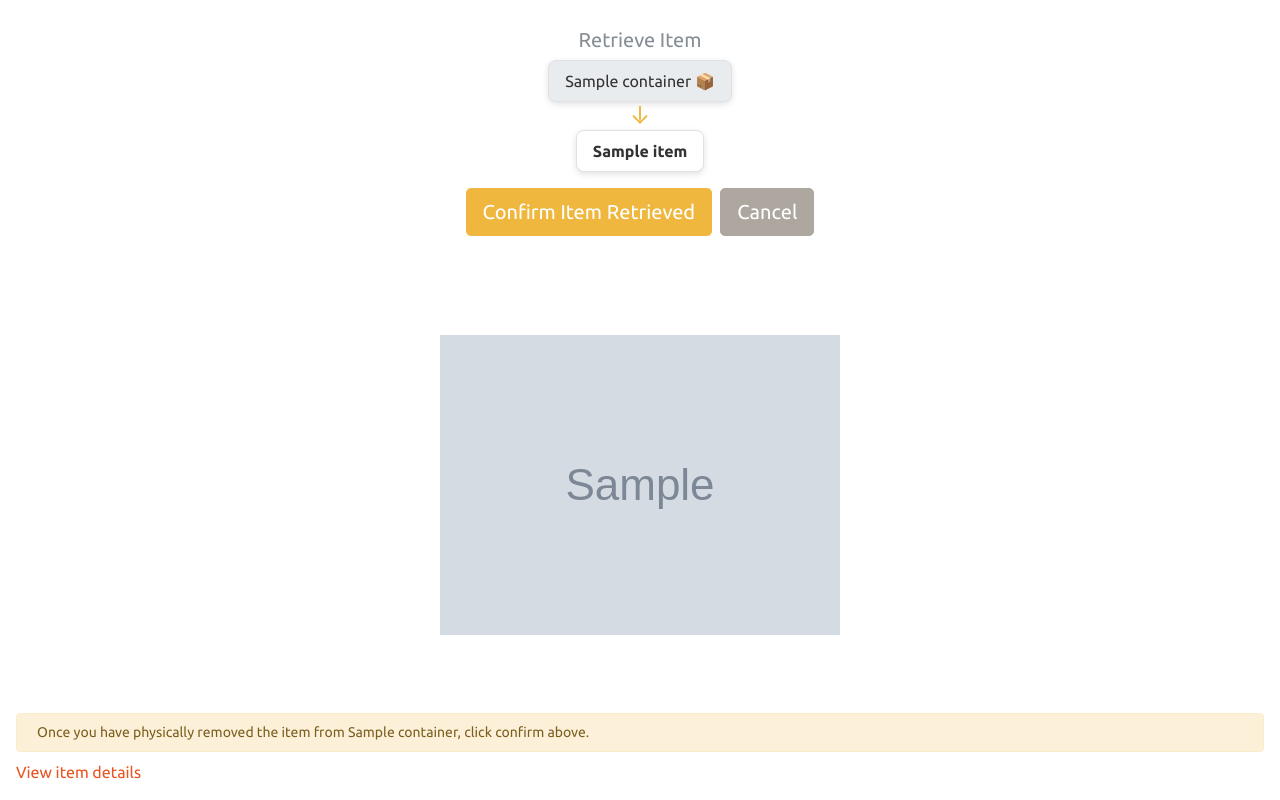
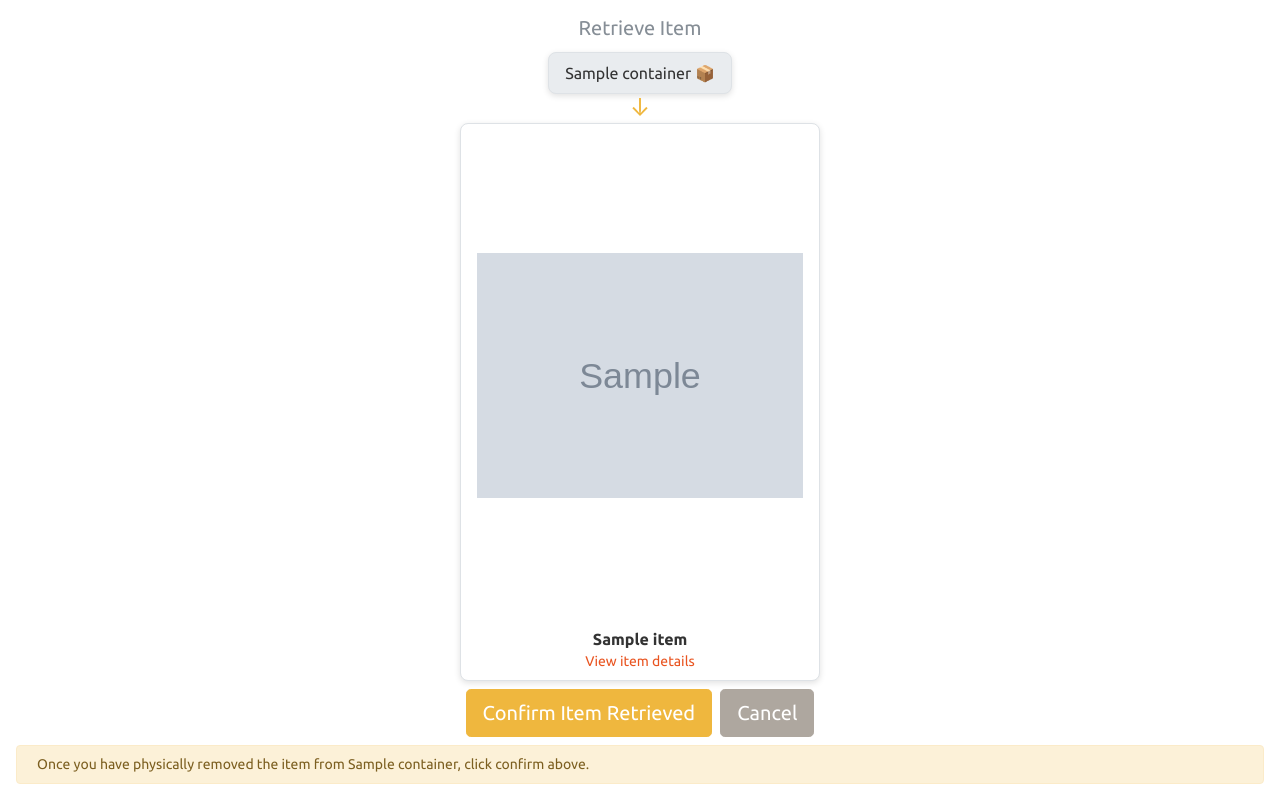
Before and after one commit to tim-fan/hordor, a Django app: page /inventory/1/item/retrieve in a window 1280 px wide. Run offline with Django 3.2, Linux system fonts and the light colour scheme; a user stored in the database is signed in; tables that the repository leaves empty hold one stand-in row (values such as "Sample post"); grey boxes marked "Sample" are stand-in pictures; some libraries are stand-ins or nearby versions.

Commit message:
Store/retrieve: put item photo and "view details" link inside the item card
The photo and link used to live in separate flex regions below the cards
with a fixed 33vh cap on the cards area. Now the photo and link are part
of the item card itself, and the cards region grows to fill whatever
space remains between the header and the confirm/cancel controls.

Co-Authored-By: Claude Sonnet 5 <noreply@anthropic.com>

```diff
--- a/hordor/inventory/templates/inventory/retrieve_item.html
+++ b/hordor/inventory/templates/inventory/retrieve_item.html
@@ -15,43 +15,77 @@
         font-size: 1.5rem;
         line-height: 1.2;
     }
+
+    .flow-card-photo {
+        display: flex;
+        flex-direction: column;
+        width: 100%;
+        max-width: 360px;
+        min-height: 0;
+    }
+
+    .flow-card-photo-image {
+        flex: 1 1 auto;
+        min-height: 0;
+        display: flex;
+        align-items: center;
+        justify-content: center;
+        overflow: hidden;
+        margin-bottom: 0.5rem;
+    }
+
+    .flow-card-photo-image img {
+        max-width: 100%;
+        max-height: 100%;
+        object-fit: contain;
+    }
+
+    .flow-card-photo-footer {
+        flex: 0 0 auto;
+        text-align: center;
+        word-break: break-word;
+    }
 </style>
 
 <form method="post" class="d-flex flex-column" style="height: 100vh; height: 100dvh; overflow: hidden;">
     {% csrf_token %}
-    <div class="px-3 flex-shrink-0 d-flex flex-column justify-content-center align-items-center text-center"
-         style="flex: 0 0 33vh;">
-        <h5 class="text-muted mb-2">Retrieve Item</h5>
 
-        <div class="flow-card bg-light">
+    <div class="px-3 pt-3 pb-1 flex-shrink-0 text-center">
+        <h5 class="text-muted mb-0">Retrieve Item</h5>
+    </div>
+
+    <div class="flex-grow-1 d-flex flex-column align-items-center justify-content-center px-3 py-2"
+         style="min-height: 0;">
+
+        <div class="flow-card bg-light flex-shrink-0">
             {{ container.name }} &#128230;
         </div>
 
-        <div class="flow-arrow text-warning">&darr;</div>
+        <div class="flow-arrow text-warning flex-shrink-0">&darr;</div>
 
-        <div class="flow-card">
-            <strong>{{ item.name }}</strong>
+        <div class="flow-card flow-card-photo{% if item.main_photo %} flex-grow-1{% endif %}">
+            {% if item.main_photo %}
+            <div class="flow-card-photo-image">
+                <img src="{{ item.main_photo.image.url }}" alt="{{ item.name }}">
+            </div>
+            {% endif %}
+            <div class="flow-card-photo-footer">
+                <strong>{{ item.name }}</strong>
+                <div class="small"><a href="{% url 'inventory:item_detail' item.id %}">View item details</a></div>
+            </div>
         </div>
 
-        <div class="mt-3 d-flex justify-content-center">
+    </div>
+
+    <div class="px-3 pb-3 flex-shrink-0">
+        <div class="d-flex justify-content-center mb-2">
             <button type="submit" class="btn btn-warning btn-lg mr-2">Confirm Item Retrieved</button>
             <a href="{% url 'inventory:item_detail' item.id %}" class="btn btn-secondary btn-lg">Cancel</a>
         </div>
-    </div>
 
-    <div class="flex-grow-1 d-flex align-items-center justify-content-center px-3" style="min-height: 0;">
-        {% if item.main_photo %}
-        <img src="{{ item.main_photo.image.url }}" alt="{{ item.name }}"
-             style="max-width: 100%; max-height: 100%; object-fit: contain;">
-        {% endif %}
-    </div>
-
-    <div class="px-3 pt-2 pb-3 flex-shrink-0">
-        <div class="alert alert-warning py-2 mb-2">
+        <div class="alert alert-warning py-2 mb-0">
             <p class="mb-0 small">Once you have physically removed the item from {{ container.name }}, click confirm above.</p>
         </div>
-
-        <p class="mb-0"><a href="{% url 'inventory:item_detail' item.id %}">View item details</a></p>
     </div>
 </form>
 {% endblock %}
```
Also changed, not shown: hordor/inventory/templates/inventory/store_item.html (+54 -20 lines).
